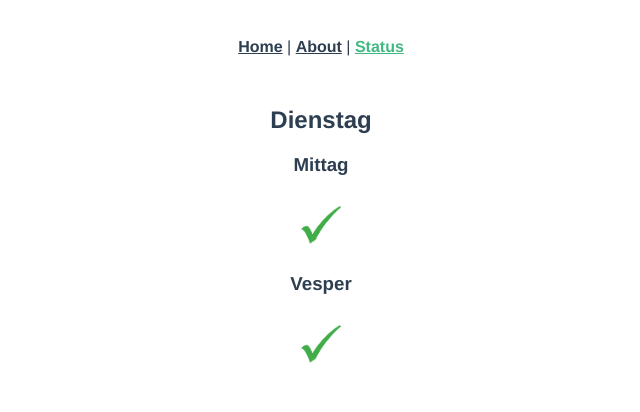
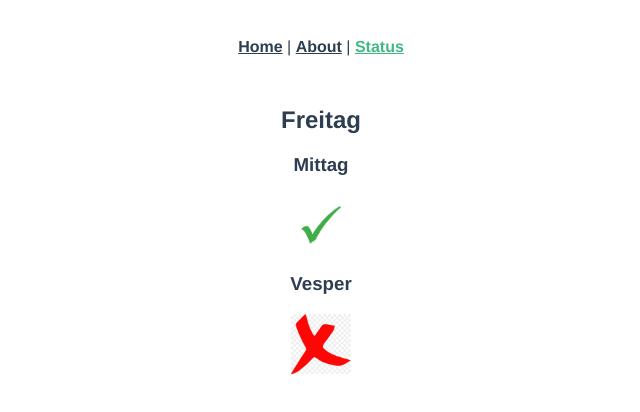
Before and after one commit to HeinzM/speiseplan-frontend, a Vue app: page /status in a window 1280 px wide. Shown: the top 412 px of the page, without its empty margins (319-959 px from the left). Built offline with nearby package versions, Linux system fonts and the light colour scheme.

Commit message:
Objekt orderPerDay erstellt Übergabe der Objekt-Properties an Template erfolgreich

```diff
--- a/src/views/StatusPageView.vue
+++ b/src/views/StatusPageView.vue
@@ -1,5 +1,9 @@
 <template>
-  <status-page day-of-week="Dienstag" :lunch="true" :snack="true" />
+  <status-page
+    :day-of-week="orderPerDay.dayOfWeek"
+    :lunch="orderPerDay.meal.lunch"
+    :snack="orderPerDay.meal.snack"
+  />
 </template>
 <script lang="ts">
 import { defineComponent } from "vue";
@@ -8,6 +12,17 @@ import StatusPage from "@/components/StatusPage.vue";
 export default defineComponent({
   name: "StatusPageView",
   components: { StatusPage },
+  data: () => {
+    return {
+      orderPerDay: {
+        dayOfWeek: "Freitag",
+        meal: {
+          lunch: true,
+          snack: false,
+        },
+      },
+    };
+  },
 });
 </script>
 
```
